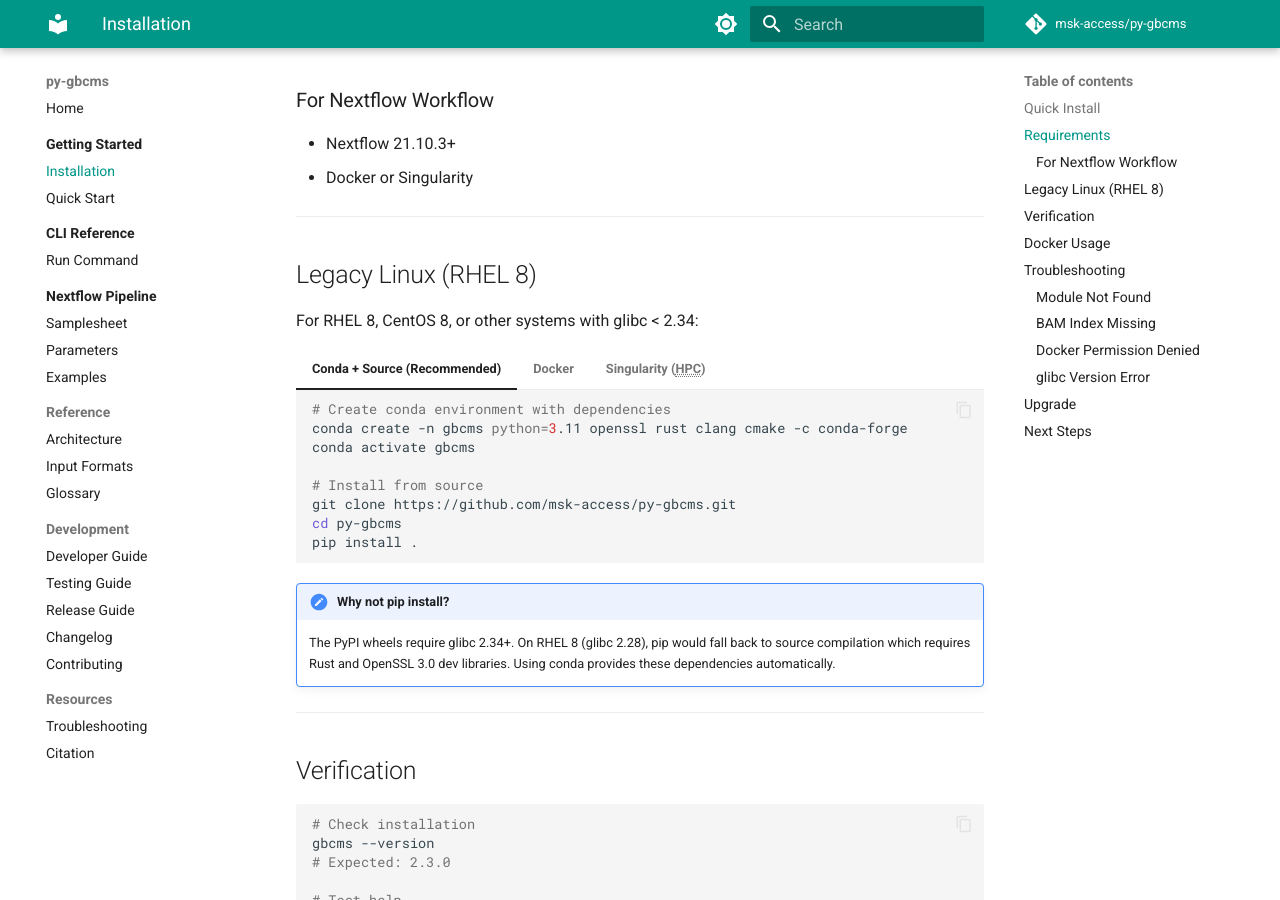
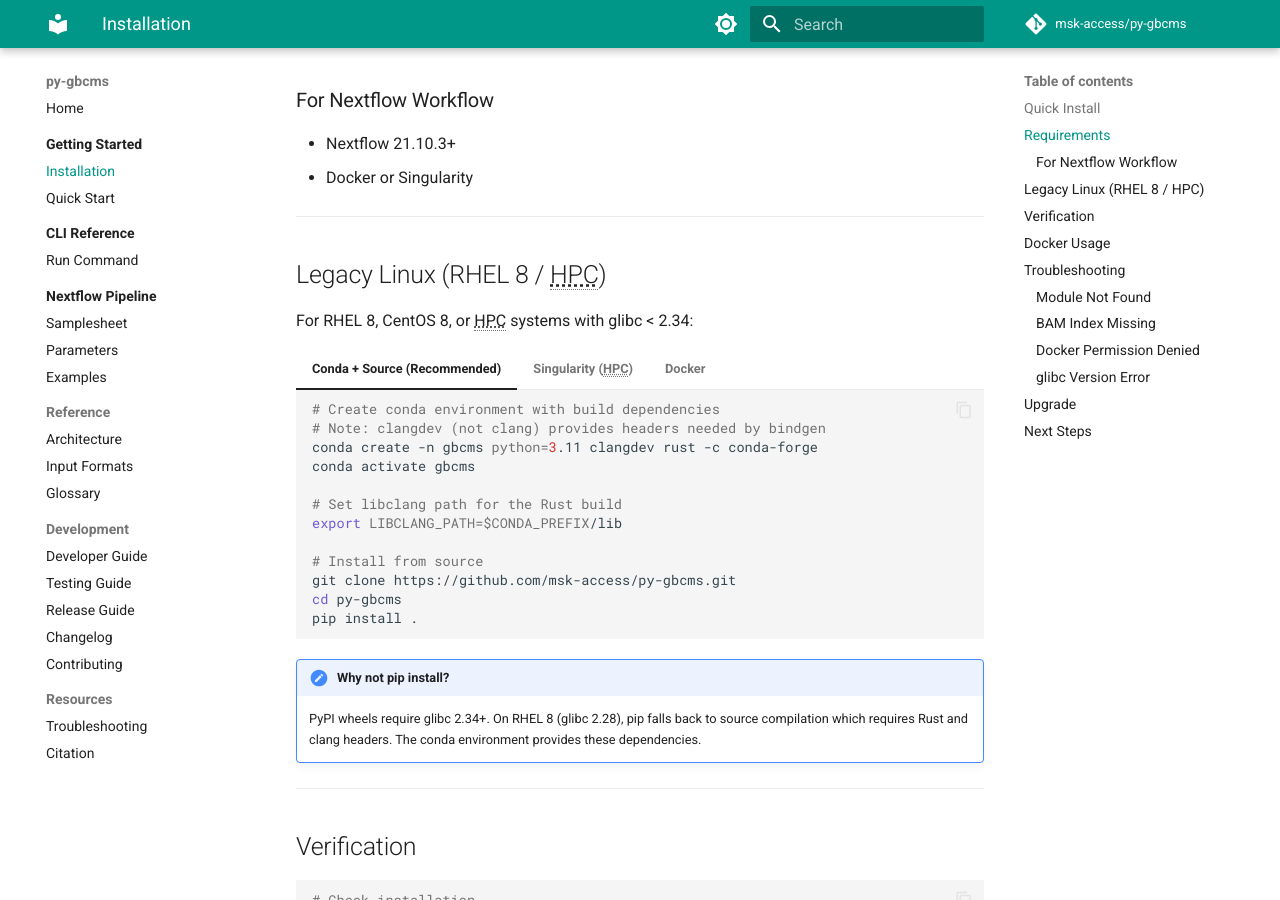
Before and after one commit to msk-access/py-gbcms, an MkDocs documentation site: the page built from docs/getting-started/installation.md, in a window 1280 px wide and 900 px high, scrolled down 756 px. Built offline with MkDocs 1.6.1 and Material for MkDocs 9.7.7, drawn with Linux system fonts in a browser that asks for light colours; comment, search, counter and statistics services are not loaded.

Commit message:
docs: update HPC/RHEL 8 install instructions with clangdev
Key changes:
- Use 'clangdev' instead of 'clang' (provides headers for bindgen)
- Add 'export LIBCLANG_PATH=$CONDA_PREFIX/lib' step
- Reorder tabs to prioritize Singularity for HPC users
- Add Singularity example with data binding

````diff
--- a/docs/getting-started/installation.md
+++ b/docs/getting-started/installation.md
@@ -42,20 +42,35 @@
 
 ---
 
-## Legacy Linux (RHEL 8)
+## Legacy Linux (RHEL 8 / HPC)
 
-For RHEL 8, CentOS 8, or other systems with glibc < 2.34:
+For RHEL 8, CentOS 8, or HPC systems with glibc < 2.34:
 
 === "Conda + Source (Recommended)"
     ```bash
-    # Create conda environment with dependencies
-    conda create -n gbcms python=3.11 openssl rust clang cmake -c conda-forge
+    # Create conda environment with build dependencies
+    # Note: clangdev (not clang) provides headers needed by bindgen
+    conda create -n gbcms python=3.11 clangdev rust -c conda-forge
     conda activate gbcms
+
+    # Set libclang path for the Rust build
+    export LIBCLANG_PATH=$CONDA_PREFIX/lib
 
     # Install from source
     git clone https://github.com/msk-access/py-gbcms.git
     cd py-gbcms
     pip install .
+    ```
+
+=== "Singularity (HPC)"
+    ```bash
+    singularity pull docker://ghcr.io/msk-access/py-gbcms:2.3.0
+    singularity exec py-gbcms_2.3.0.sif gbcms --help
+
+    # With data binding
+    singularity exec -B /path/to/data:/data py-gbcms_2.3.0.sif gbcms run \
+      --variants /data/variants.vcf --bam /data/sample.bam \
+      --fasta /data/ref.fa --output-dir /data/results/
     ```
 
 === "Docker"
@@ -64,16 +79,10 @@
     docker run --rm -v $(pwd):/data ghcr.io/msk-access/py-gbcms:2.3.0 gbcms --help
     ```
 
-=== "Singularity (HPC)"
-    ```bash
-    singularity pull docker://ghcr.io/msk-access/py-gbcms:2.3.0
-    singularity exec py-gbcms_2.3.0.sif gbcms --help
-    ```
-
 !!! note "Why not pip install?"
-    The PyPI wheels require glibc 2.34+. On RHEL 8 (glibc 2.28), pip would fall back
-    to source compilation which requires Rust and OpenSSL 3.0 dev libraries.
-    Using conda provides these dependencies automatically.
+    PyPI wheels require glibc 2.34+. On RHEL 8 (glibc 2.28), pip falls back to
+    source compilation which requires Rust and clang headers. The conda environment
+    provides these dependencies.
 
 ---
 
````
Also changed, not shown: docs/development/developer-guide.md (+7 -5 lines).
